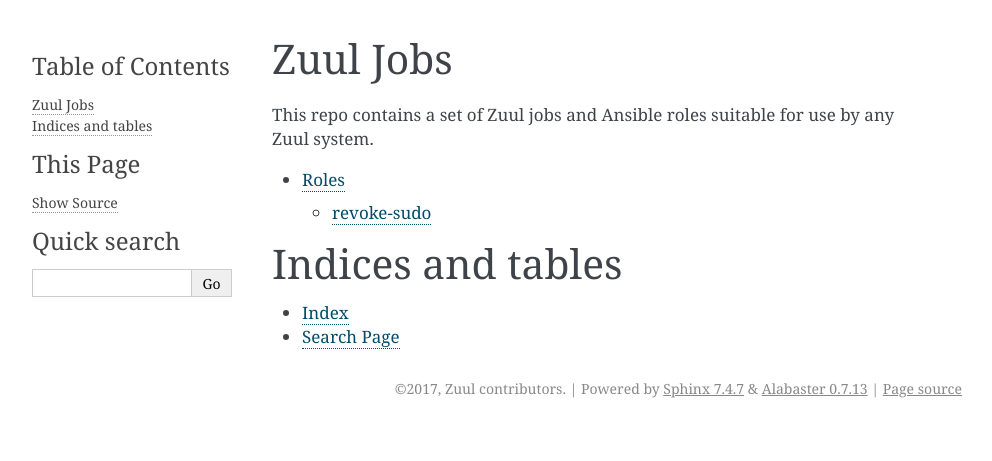
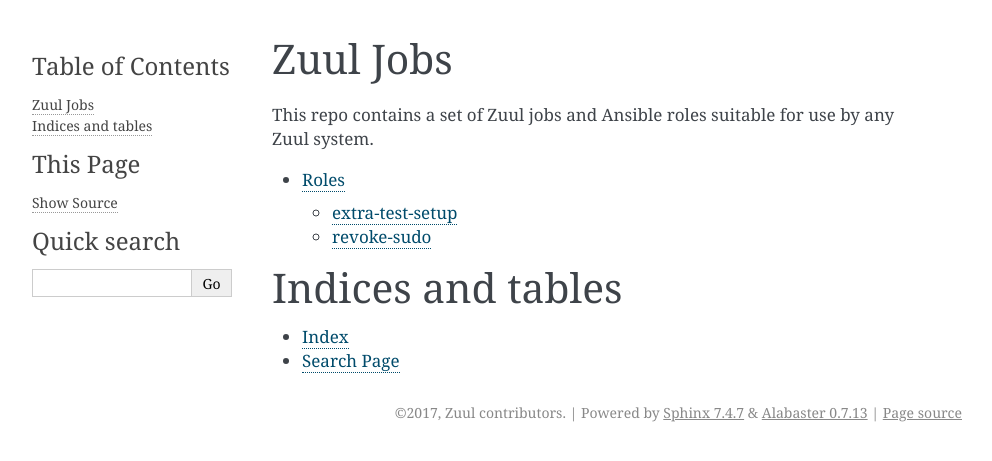
Before and after one commit to openstack-infra/zuul-jobs, a Sphinx documentation site: the page built from doc/source/index.rst, in a window 1280 px wide. Shown: the top 461 px of the page, without its empty margins (148-1140 px from the left). Built offline with Sphinx 7.4.7, drawn with Linux system fonts in a browser that asks for light colours.

Commit message:
Add extra-test-setup role
Change-Id: Icad9896e524c69e92e9ceabd86c6ca28360887fa
Co-Authored-By: Paul Belanger <pabelanger@redhat.com>

```diff
--- a/doc/source/roles.rst
+++ b/doc/source/roles.rst
@@ -1,5 +1,9 @@
 Roles
 =====
+
+extra-test-setup
+----------------
+.. include:: ../../roles/extra-test-setup/README.rst
 
 revoke-sudo
 -----------
```
Also changed, not shown: roles/extra-test-setup/README.rst (added), 1 other file.
